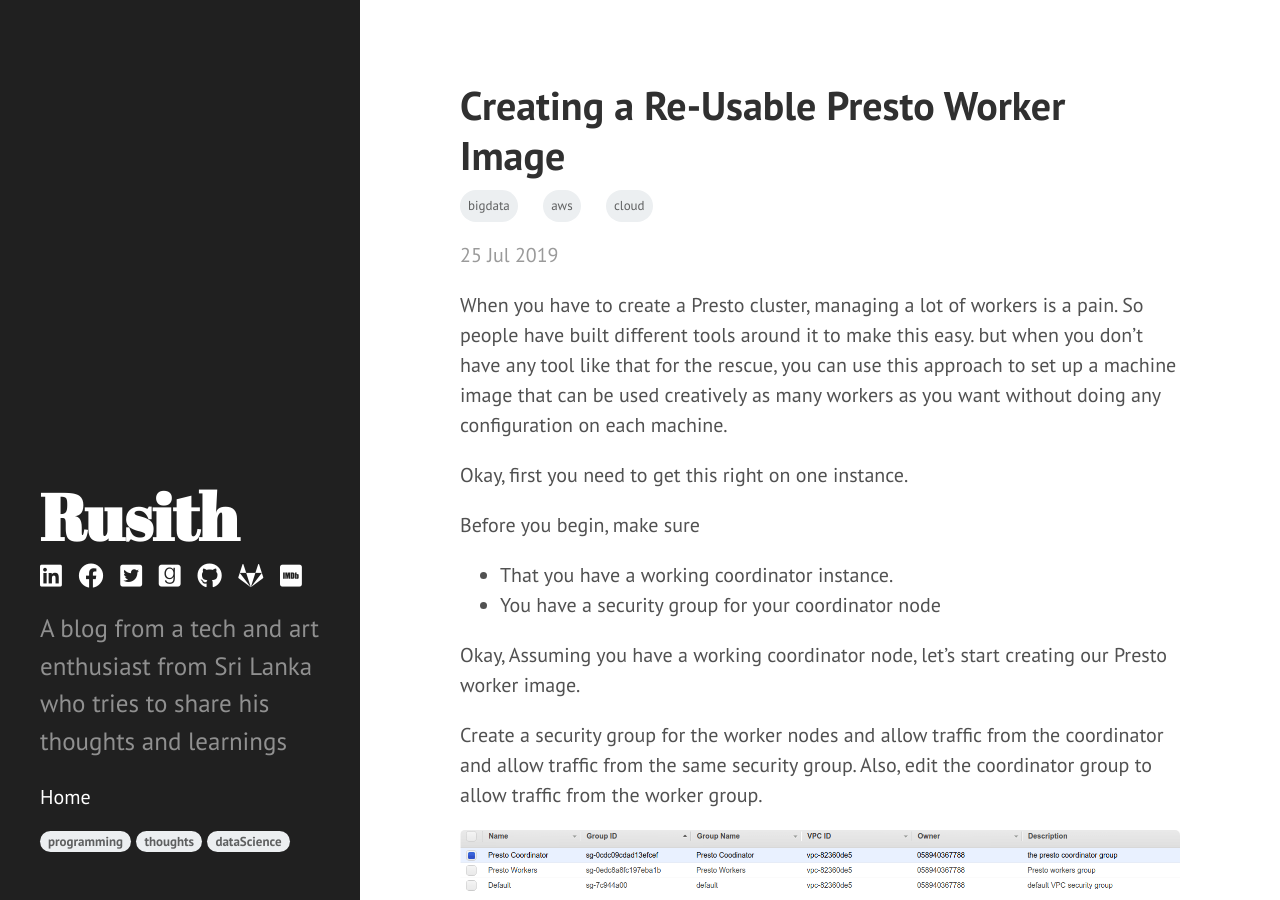
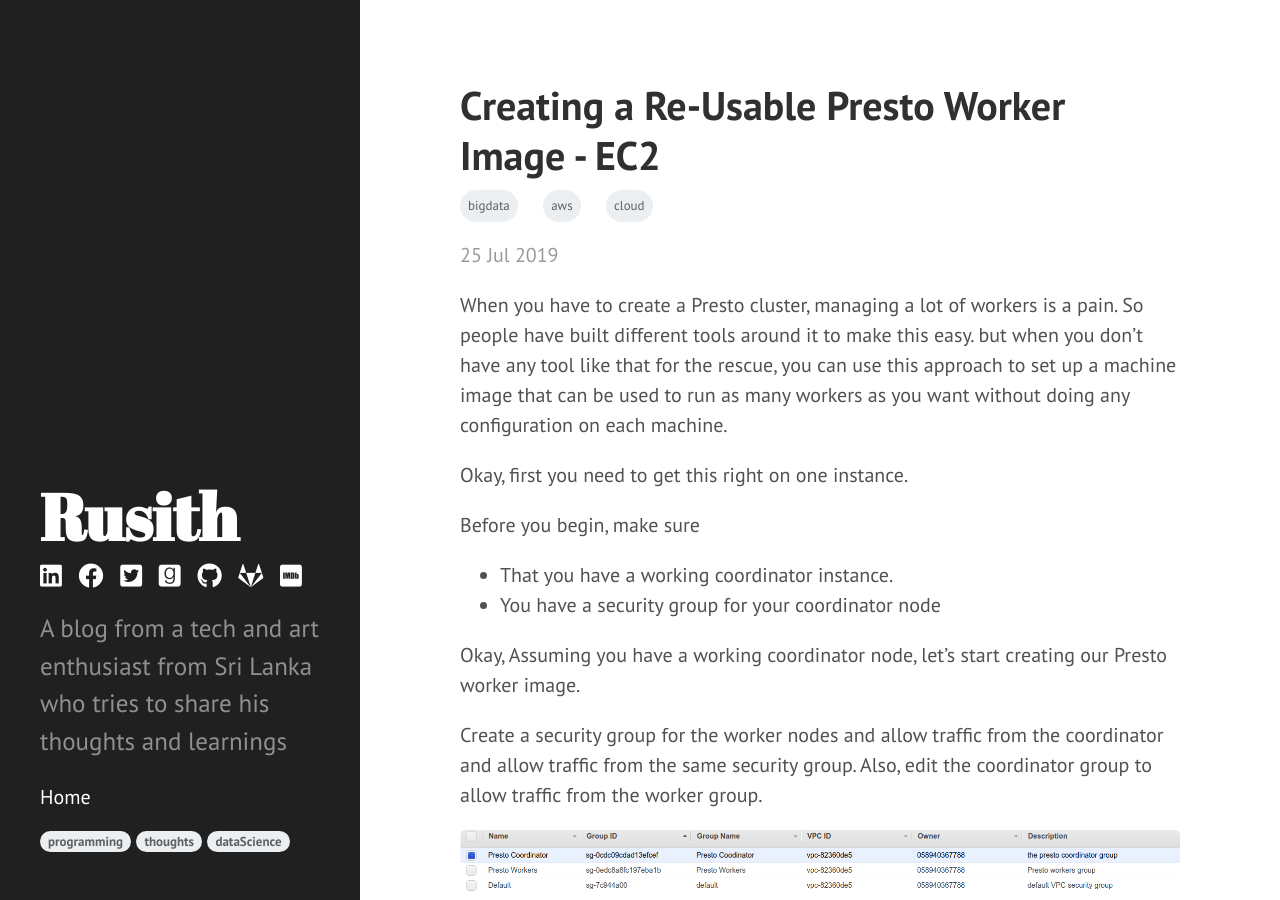
Before and after one commit to rusith/rusith.github.io, a Jekyll site: the page built from _posts/2019-07-25-re-usable-presto-worker-image.md, in a window 1280 px wide and 900 px high. Built offline with Jekyll 4.4.1, drawn with Linux system fonts in a browser that asks for light colours; nearby versions of some CDN libraries; comment, search, counter and statistics services are not loaded; some of the changed text lies outside the part shown.

Commit message:
some changes in text

```diff
--- a/_posts/2019-07-25-re-usable-presto-worker-image.md
+++ b/_posts/2019-07-25-re-usable-presto-worker-image.md
@@ -1,12 +1,12 @@
 ---
 layout: post
-title: Creating a Re-Usable Presto Worker Image
+title: Creating a Re-Usable Presto Worker Image - EC2
 tags: bigdata aws cloud
 comments: true
 ---
 
 
-When you have to create a Presto cluster, managing a lot of workers is a pain. So people have built different tools around it to make this easy. but when you don't have any tool like that for the rescue, you can use this approach to set up a machine image that can be used creatively as many workers as you want without doing any configuration on each machine.
+When you have to create a Presto cluster, managing a lot of workers is a pain. So people have built different tools around it to make this easy. but when you don't have any tool like that for the rescue, you can use this approach to set up a machine image that can be used to run as many workers as you want without doing any configuration on each machine.
 
 Okay, first you need to get this right on one instance.
 
```
Also changed, not shown: other parts of _posts/2019-07-25-re-usable-presto-worker-image.md (+4 -0 lines).
